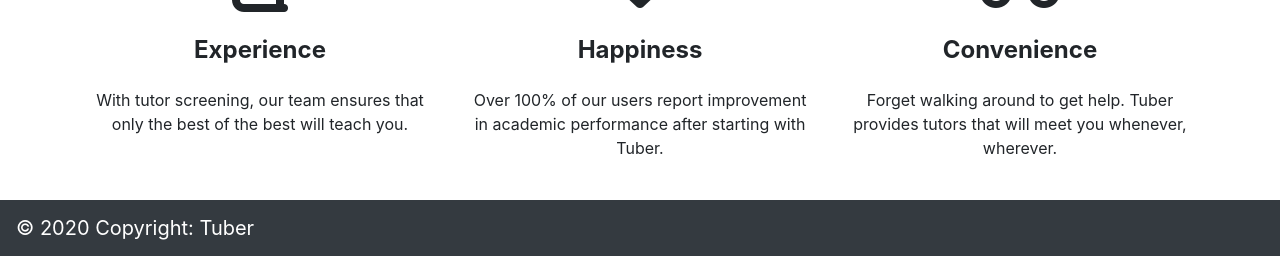
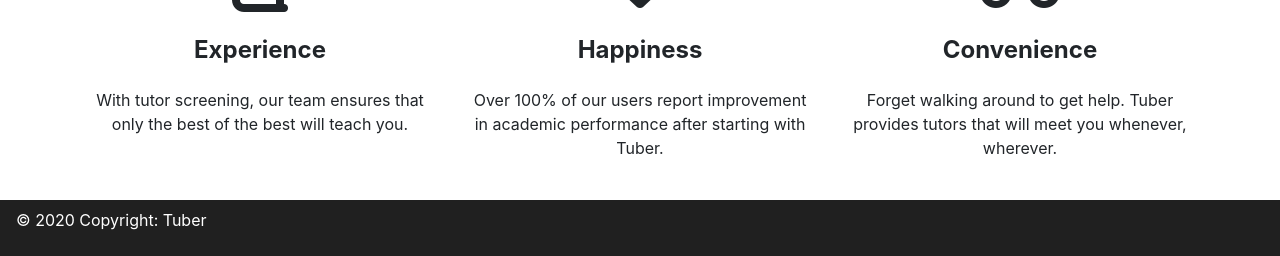
Before and after one commit to timrtyrrell/project-tuber, a Django app: page / in a window 1280 px wide. Shown: the part 660-916 px from the top of the page. Run offline with Django 3.2, Linux system fonts and the light colour scheme; the visitor is signed in with stand-in values (Sample User, id 1); some libraries are stand-ins or nearby versions.

Commit message:
Styled both navbars

```diff
--- a/loginGoogle/templates/loginGoogle/home.html
+++ b/loginGoogle/templates/loginGoogle/home.html
@@ -67,8 +67,8 @@
             <!--Grid row-->
           </main>
 <footer>
-  <nav class="navbar sticky-bottom navbar-dark bg-dark">
-    <a class="navbar-brand" href="#">© 2020 Copyright: Tuber</a>
+  <nav class="navbar sticky-bottom navbar-dark" style="background-color: #202020;">
+    <p style="color: white"> © 2020 Copyright: Tuber</p>
   </nav>
 </footer>
 </body>
--- a/tuber/templates/base.html
+++ b/tuber/templates/base.html
@@ -37,8 +37,11 @@
   </head>
   <body>
     <header>
-      <nav class="navbar navbar-expand-lg navbar-dark bg-dark">
-        <a class="navbar-brand" href="#">Tuber</a>
+      <nav
+        class="navbar navbar-expand-lg navbar-dark"
+        style="background-color: #181818;"
+      >
+        <a class="navbar-brand" style="color: white;"> Tuber </a>
         <button
           class="navbar-toggler"
           type="button"
```
Also changed, not shown: tuber/templates/registration/login 2.html (deleted, +0 -8 lines).
